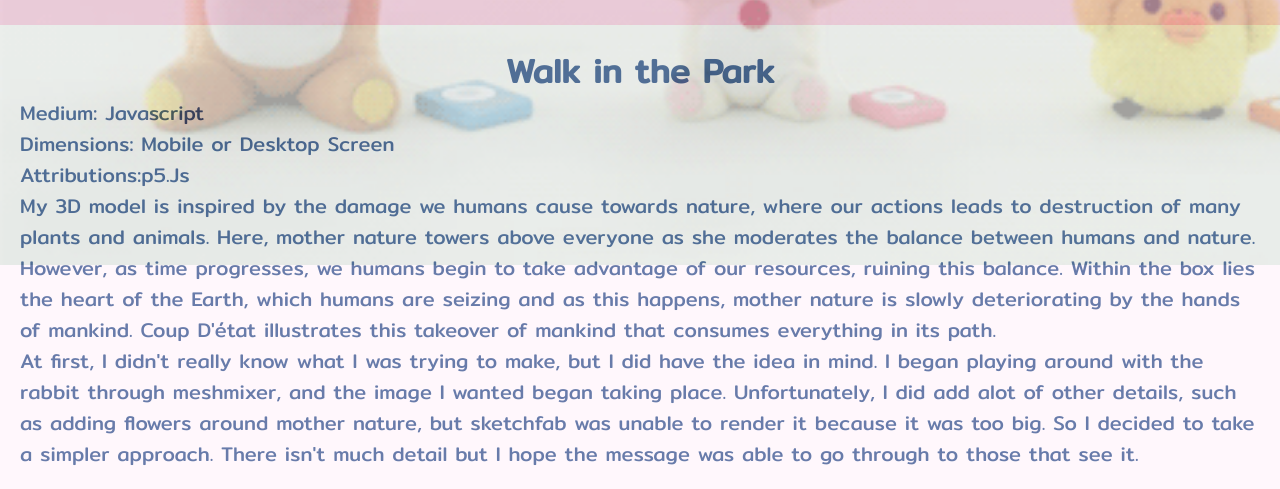
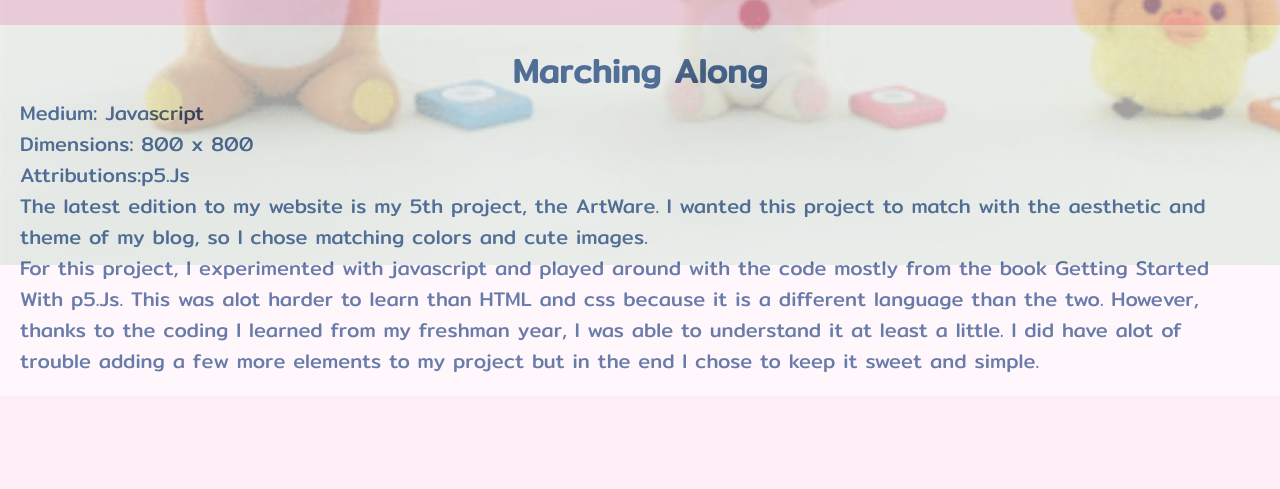
Before and after one commit to mmarydom/mmarydom.github.io, a plain HTML site: page project4.html in a window 1280 px wide. Shown: the part 535-1024 px from the top of the page. After the commit the page ends 931 px from the top, so only its background shows below. Drawn offline with Linux system fonts and the light colour scheme.

Commit message:
Update project4.html

```diff
--- a/project4.html
+++ b/project4.html
@@ -24,12 +24,12 @@
     </div>
 
 <div class="main">
-  <center><h2>Walk in the Park</h2></center>
+  <center><h2>Marching Along</h2></center>
   <p>Medium: Javascript</p>
-  <p>Dimensions: Mobile or Desktop Screen</p>
+  <p>Dimensions: 800 x 800</p>
   <p> Attributions:p5.Js</p>
-  <p>My 3D model is inspired by the damage we humans cause towards nature, where our actions leads to destruction of many plants and animals. Here, mother nature towers above everyone as she moderates the balance between humans and nature. However, as time progresses, we humans begin to take advantage of our resources, ruining this balance. Within the box lies the heart of the Earth, which humans are seizing and as this happens, mother nature is slowly deteriorating by the hands of mankind. Coup D'état illustrates this takeover of mankind that consumes everything in its path.
-  <p>At first, I didn't really know what I was trying to make, but I did have the idea in mind. I began playing around with the rabbit through meshmixer, and the image I wanted began taking place. Unfortunately, I did add alot of other details, such as adding flowers around mother nature, but sketchfab was unable to render it because it was too big. So I decided to take a simpler approach. There isn't much detail but I hope the message was able to go through to those that see it.</p>
+  <p>The latest edition to my website is my 5th project, the ArtWare. I wanted this project to match with the aesthetic and theme of my blog, so I chose matching colors and cute images.</p>
+  <p>For this project, I experimented with javascript and played around with the code mostly from the book Getting Started With p5.Js. This was alot harder to learn than HTML and css because it is a different language than the two. However, thanks to the coding I learned from my freshman year, I was able to understand it at least a little. I did have alot of trouble adding a few more elements to my project but in the end I chose to keep it sweet and simple.</p>
 </div>
 
 </body>
```
